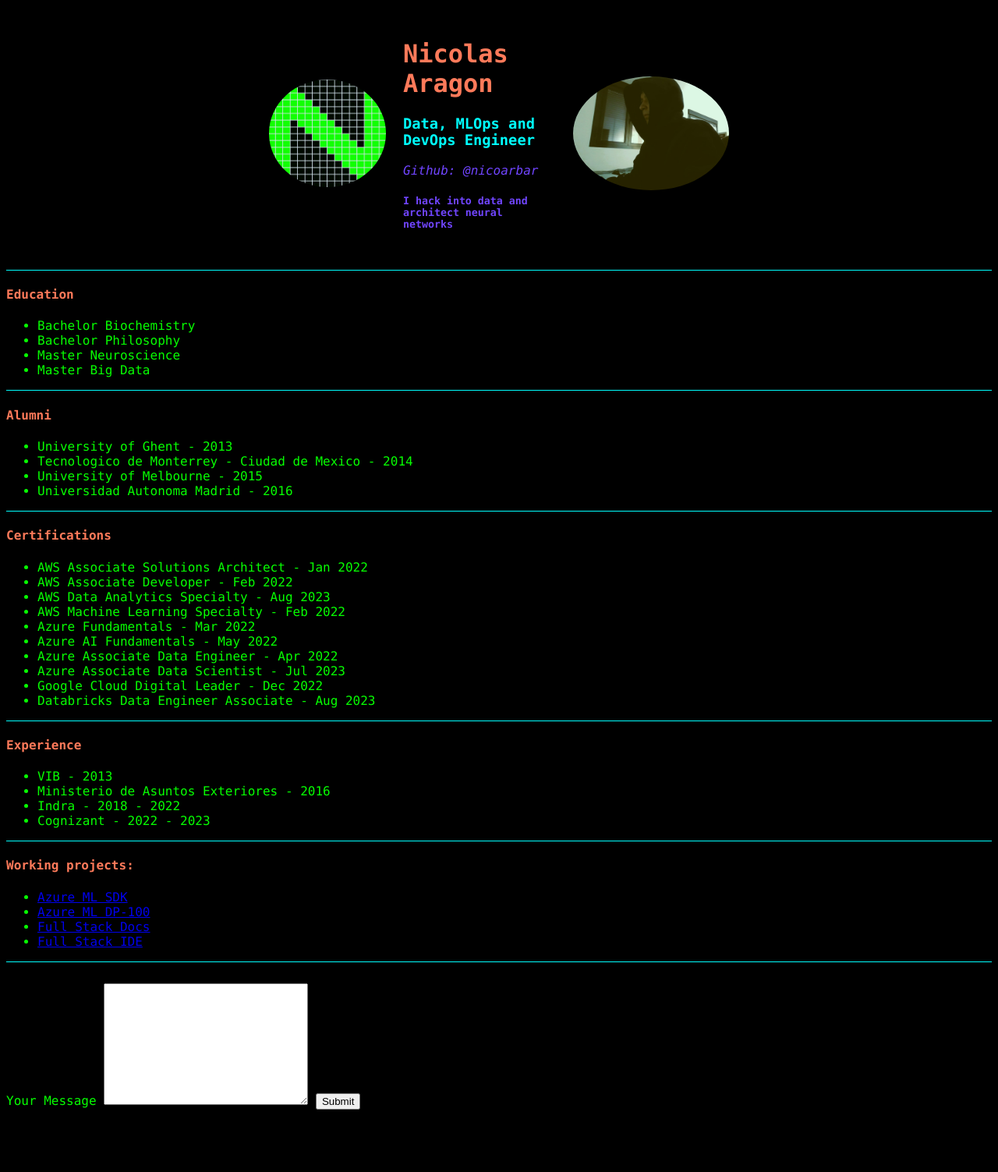
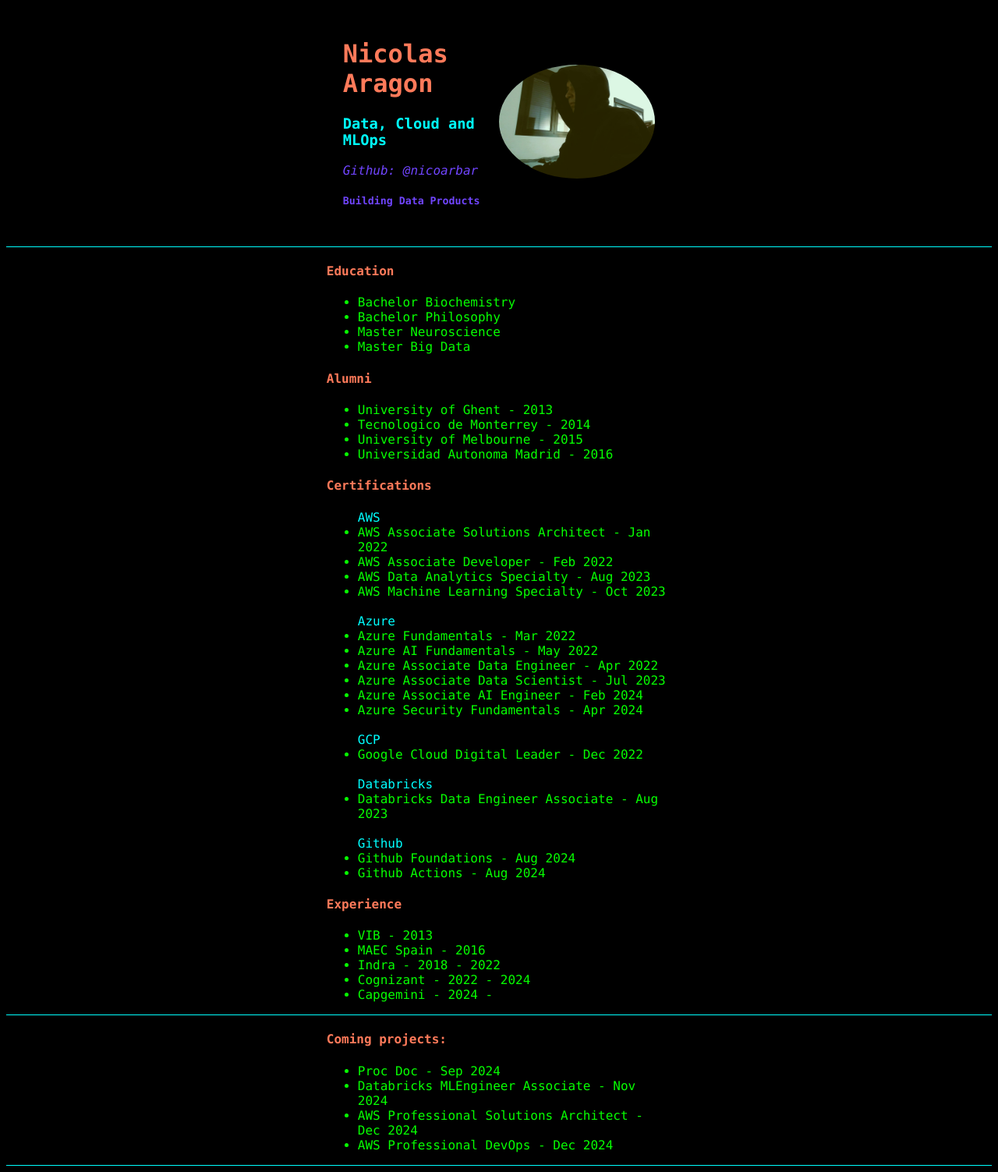
Before and after one commit to nicoarbar/proc_doc, a Flask app: page / in a window 1280 px wide. Shown: the whole page at 78% size. Before the commit the page ends 1423 px from the top, so only its background shows below. Run offline with Flask 3, Linux system fonts and the light colour scheme; some web fonts are replaced.

Commit message:
committing from Surface borom

```diff
--- a/templates/index.html
+++ b/templates/index.html
@@ -5,27 +5,27 @@
     <meta http-equiv="X-UA-Compatible" content="IE=edge">
     <meta name="viewport" content="width=device-width, initial-scale=1.0">
     <title>My resume</title>
-    <link rel="stylesheet" href="templates/style2.css">
-    <link rel="icon" href="templates/favicon2.png">
+    <link rel="stylesheet" href="style2.css">
+    <link rel="icon" href="favicon2.png">
 </head>
 <body>
     <link href="https://fonts.googleapis.com/css2?family=Chivo+Mono:wght@100&family=Lekton&family=Orbitron&family=Oswald:wght@200&display=swap" rel="stylesheet">
     <table class="tabletitle" cellspacing = "20">
         <tr>
-            <td><img src="templates/favicon2.png" alt="azure ml code" width = "150"></td>
+            <!--<td><img src="favicon2.png" alt="azure ml code" width = "150"></td>-->
             <td>
                 <h1>Nicolas Aragon</h1>
                 <p>
-                    <h3>Data, MLOps and DevOps Engineer</h3>
+                    <h3>Data, Cloud and MLOps</h3>
                     <em>Github: @nicoarbar</em>
                 </p>
                 <p>
                     <h5>
-                        I hack into data and architect neural networks
+                        Building Data Products
                     </h5>
                 </p>
             </td>
-            <td><img src="templates/nico_photo.jpg" alt="hacker photo" width = "200"></td>
+            <td><img src="nico_photo.jpg" alt="hacker photo" width = "200"></td>
         </tr>
     </table>
         <hr>
@@ -38,62 +38,72 @@
                 <li>Master Big Data</li>
             </ul>
         </div>
-        <hr>
+
         <div class="purp">
             <h4>Alumni</h4>
             <ul>
                 <li>University of Ghent - 2013</li>
-                <li>Tecnologico de Monterrey - Ciudad de Mexico - 2014</li>
+                <li>Tecnologico de Monterrey - 2014</li>
                 <li>University of Melbourne - 2015</li>
                 <li>Universidad Autonoma Madrid - 2016</li>
             </ul>
         </div>
-        <hr>
+
         <div class="purp">
             <h4>Certifications</h4>
             <ul>
+                <h45>AWS</h45>
+                <br>
                     <li>AWS Associate Solutions Architect - Jan 2022</li>
                     <li>AWS Associate  Developer - Feb 2022</li>
                     <li>AWS Data Analytics Specialty - Aug 2023</li>
-                <li>AWS Machine Learning Specialty - Feb 2022</li>
+                    <li>AWS Machine Learning Specialty - Oct 2023</li>
+                <br>
+                <h45>Azure </h45>
+                <br>
                     <li>Azure Fundamentals - Mar 2022</li>
                     <li>Azure AI Fundamentals - May 2022</li>
                     <li>Azure Associate Data Engineer - Apr 2022</li>
                     <li>Azure Associate Data Scientist - Jul 2023</li>
+                    <li>Azure Associate AI Engineer - Feb 2024</li>
+                    <li>Azure Security Fundamentals - Apr 2024</li>
+                <br>
+                <h45>GCP </h45>
+                <br>
                     <li>Google Cloud Digital Leader - Dec 2022</li>
+                <br>
+                <h45>Databricks </h45>
+                <br>
                     <li>Databricks Data Engineer Associate - Aug 2023</li>
+                <br>
+                <h45>Github </h45>
+                <br>
+                    <li>Github Foundations - Aug 2024</li>
+                    <li>Github Actions - Aug 2024</li>
+
             </ul>
         </div>
-        <hr>
+
         <div class="purp">
             <h4>Experience</h4>
             <ul>
                 <li>VIB - 2013</li>
-                <li>Ministerio de Asuntos Exteriores - 2016</li>
+                <li>MAEC Spain - 2016</li>
                 <li>Indra - 2018 - 2022</li>
-                <li>Cognizant - 2022 - 2023</li>
+                <li>Cognizant - 2022 - 2024</li>
+                <li>Capgemini - 2024 - </li>
             </ul>
         </div>
         <hr>
         <div class = "purp">
-            <h4>Working projects:</h4>
+            <h4>Coming projects:</h4>
                 <ul>
-
-                <li><a href="https://learn.microsoft.com/en-us/azure/machine-learning/?view=azure-ml-py">Azure ML SDK</a></li>
-                <li><a href="https://learn.microsoft.com/es-es/certifications/exams/dp-100">Azure ML DP-100</a></li>
-                <li><a href="https://devdocs.io">Full Stack Docs</a></li>
-                <li><a href="https://codepen.io">Full Stack IDE</a></li>
+                    <li>Proc Doc - Sep 2024</li>
+                    <li>Databricks MLEngineer Associate - Nov 2024</li>
+                    <li>AWS Professional Solutions Architect - Dec 2024</li>
+                    <li>AWS Professional DevOps - Dec 2024</li>
                 </ul>
         </div>
         <hr>
-        <div class = "purp">
-            <script>src="templates/emebed_code.py"</script>
-            <form action="mailto:nico.aragonbarrero@cognizant.com" method="post" enctype="text/plain">
-                <br>
-                <label for="">Your Message</label>
-                <textarea name="name" id="" cols="30" rows="10"></textarea>
-                <input type="submit"><br>
-            </form>
-        </div>
 </body>
 </html>
--- a/templates/style2.css
+++ b/templates/style2.css
@@ -22,6 +22,10 @@ h4{
     color: #FF7A5A;
     font-family: Consolas;
 }
+h45{
+    color: cyan;
+    font-family: Consolas;
+}
 em{
     color: #7045FF;
     font-family: Consolas;
@@ -29,20 +33,20 @@ em{
 hr {
     background-color: cyan;
     border-style: none;
-    height: 1px
+    height: 1px;
 }
 img {
     border-radius: 100%;
 }
 
 .tabletitle{
-    width: 50%;
+    width: 35%;
     margin: auto;
-    position: relative;
+    position: center;
 }
 .purp{
     color: #06FF00;
-    --width: 50%;
-    -- margin: auto;
-    position: relative;
+    width: 35%;
+    margin: auto;
+    position: center
 }
```
Also changed, not shown: streamlit_app.py (+10 -5 lines), README.md, templates/flask_app.py (renamed from flask_app.py). Lines whose indentation alone changed are shown as unchanged.
